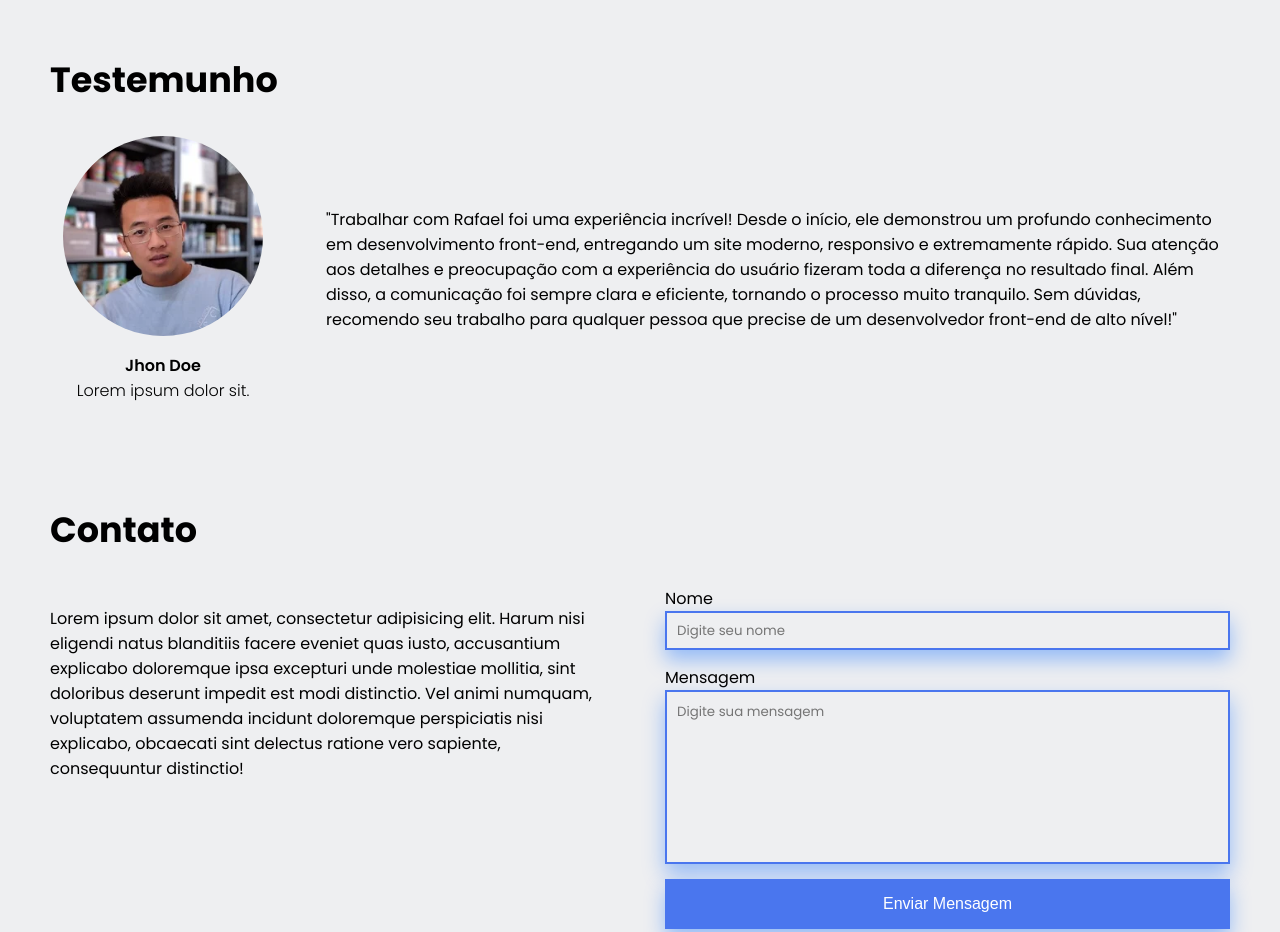
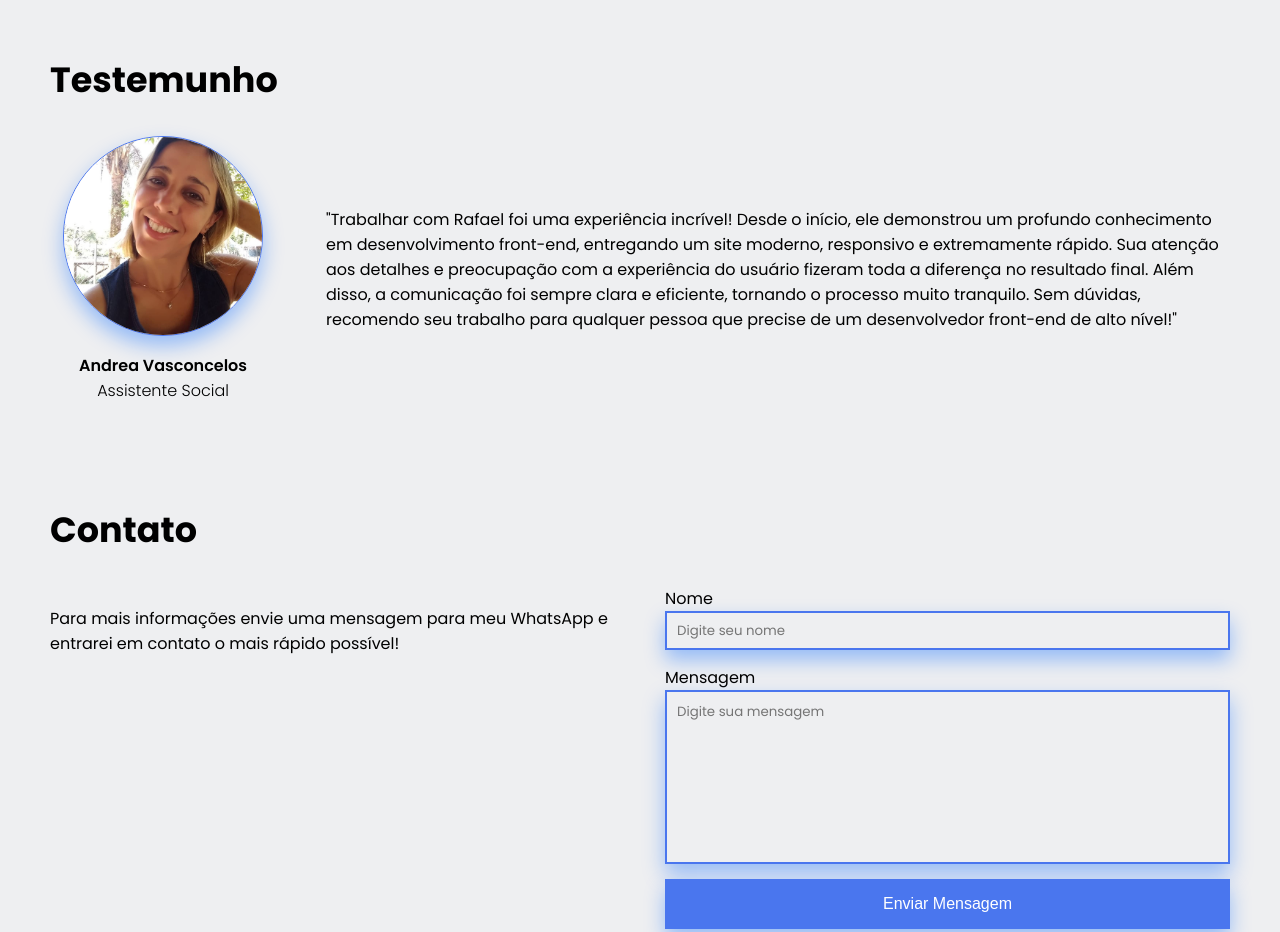
Before and after one commit to RafaelOliverSan/potifolio-web, a plain HTML site: page index.html in a window 1280 px wide. Shown: the part 1400-2332 px from the top of the page. Drawn offline with Linux system fonts and the light colour scheme.

Commit message:
Adiconado imagem da testemunha, atualização do css ee html da seção testimunho

```diff
--- a/index.html
+++ b/index.html
@@ -186,9 +186,9 @@
 
     <div class="grupo">
       <div class="grupo-detalhes">
-        <img src="src/img/testimony-headshot.webp" alt="imagem-testemunho">
-        <p>Jhon Doe</p>
-        <p>Lorem ipsum dolor sit.</p>
+        <img src="src/img/dea.vasc-20231110-0001.jpg" alt="imagem-testemunho">
+        <p>Andrea Vasconcelos</p>
+        <p>Assistente Social</p>
       </div>
 
       <div class="text">
@@ -204,7 +204,7 @@
 
       <div class="grupo">
         <div class="text">
-          Lorem ipsum dolor sit amet, consectetur adipisicing elit. Harum nisi eligendi natus blanditiis facere eveniet quas iusto, accusantium explicabo doloremque ipsa excepturi unde molestiae mollitia, sint doloribus deserunt impedit est modi distinctio. Vel animi numquam, voluptatem assumenda incidunt doloremque perspiciatis nisi explicabo, obcaecati sint delectus ratione vero sapiente, consequuntur distinctio!
+          Para mais informações envie uma mensagem para meu WhatsApp e entrarei em contato o mais rápido possível!
         </div>
 
         <form id="contato" class="formulario-contato" onsubmit="enviarWhatsApp(event)">
--- a/src/css/style.css
+++ b/src/css/style.css
@@ -268,6 +268,8 @@ nav .right a span{
   object-fit: cover;
   border-radius: 50%;
   margin-bottom: 10px;
+  border: 1.5px solid var(--link-color);
+  box-shadow: 0 10px 20px rgba(0, 102, 255, 0.375);
 }
 
 .testemunho-section .grupo .grupo-detalhes p{
```
Also changed, not shown: src/img/dea.vasc-20231110-0001.jpg (added).
